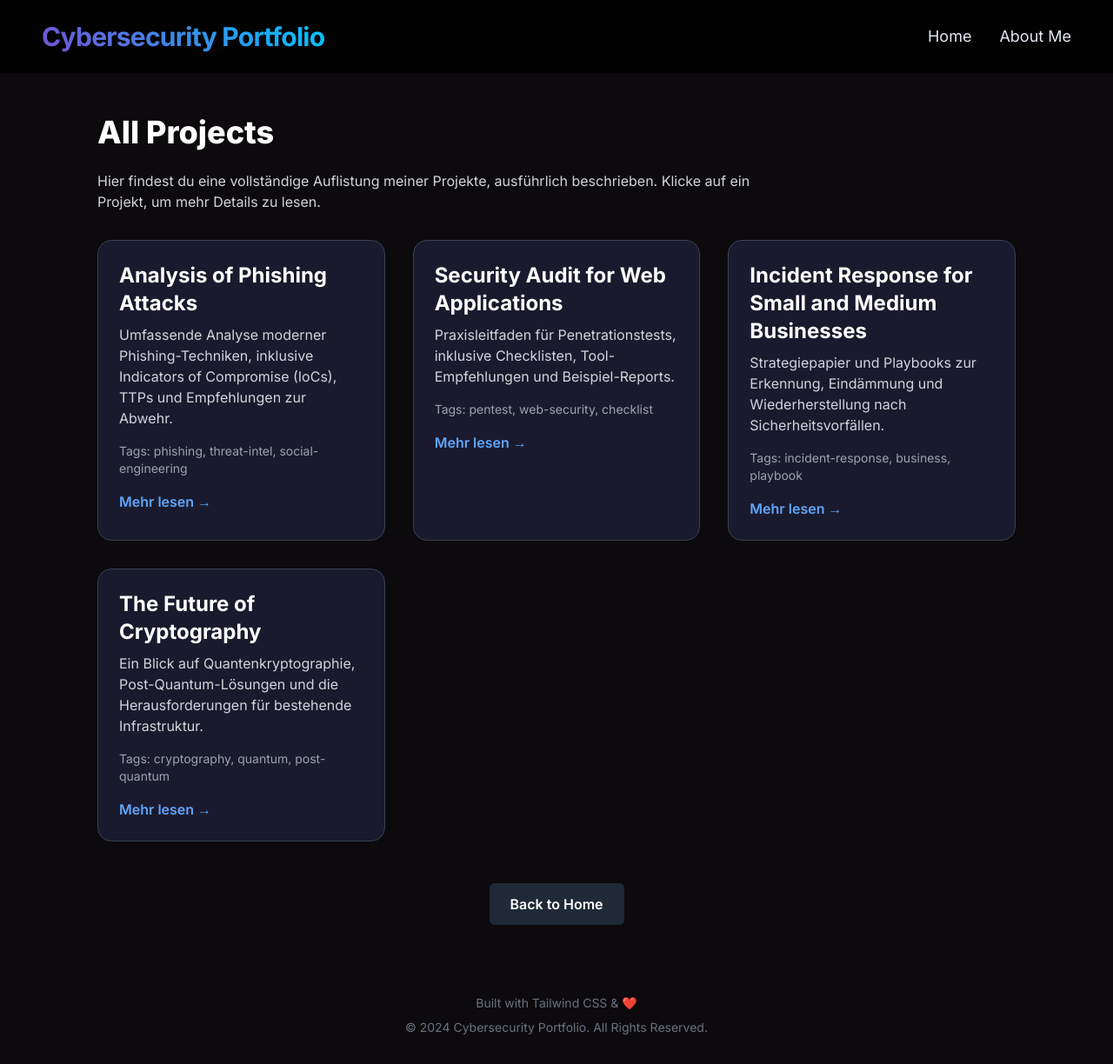
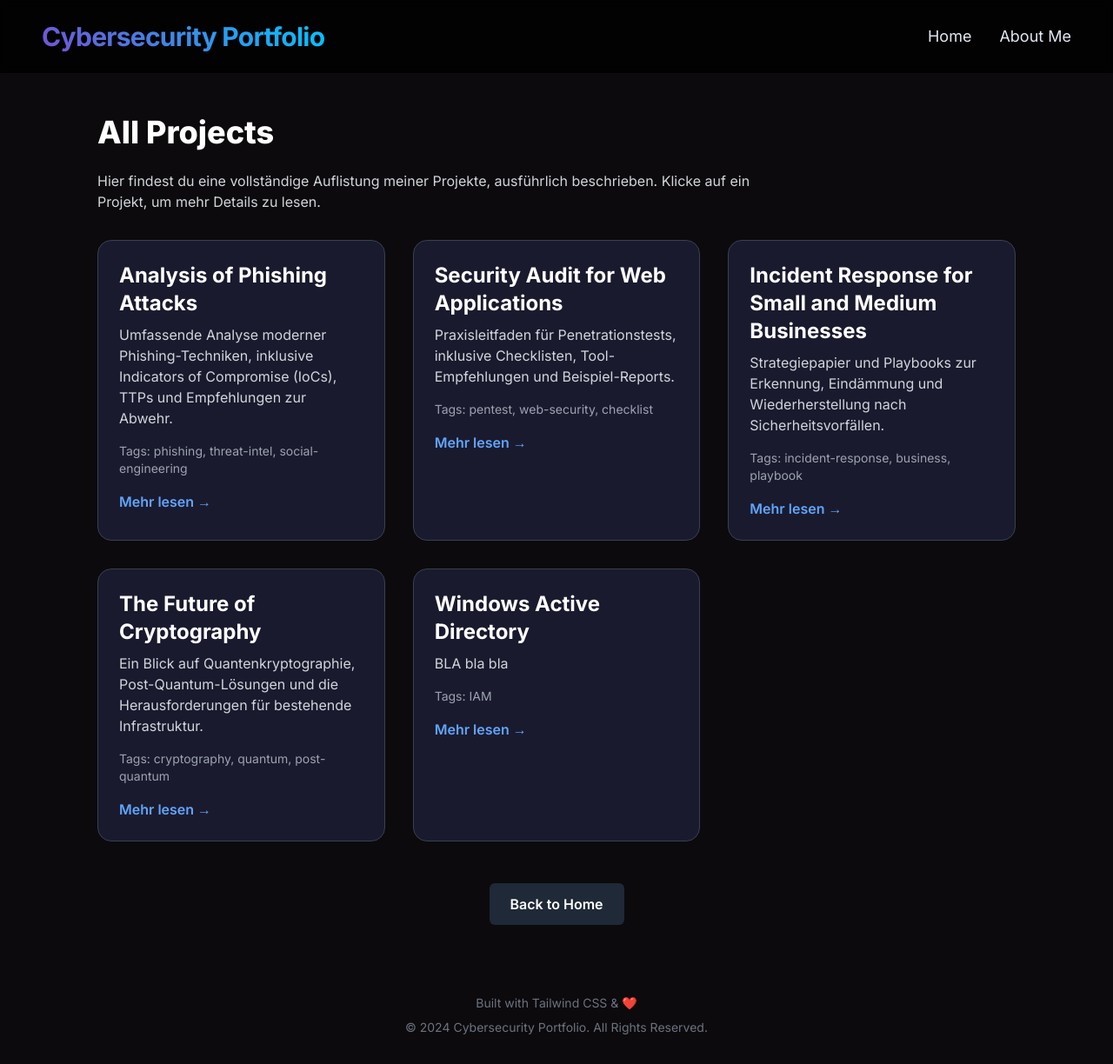
Before and after one commit to IamMo31/iammo31.github.io, a Jekyll site: the page built from projects.md, in a window 1280 px wide and 1224 px high. Shown: the whole window at 87% size. Built offline with Jekyll 4.4.1, drawn with Linux system fonts in a browser that asks for light colours; nearby versions of some CDN libraries.

Commit message:
Update projects.yml

```diff
--- a/_data/projects.yml
+++ b/_data/projects.yml
@@ -36,3 +36,9 @@
   - cryptography
   - quantum
   - post-quantum
+- slug: splunk
+  title: Windows Active Directory
+  short: An Introduction to Windows AD
+  long: BLA bla bla
+  tags:
+  - IAM
```
